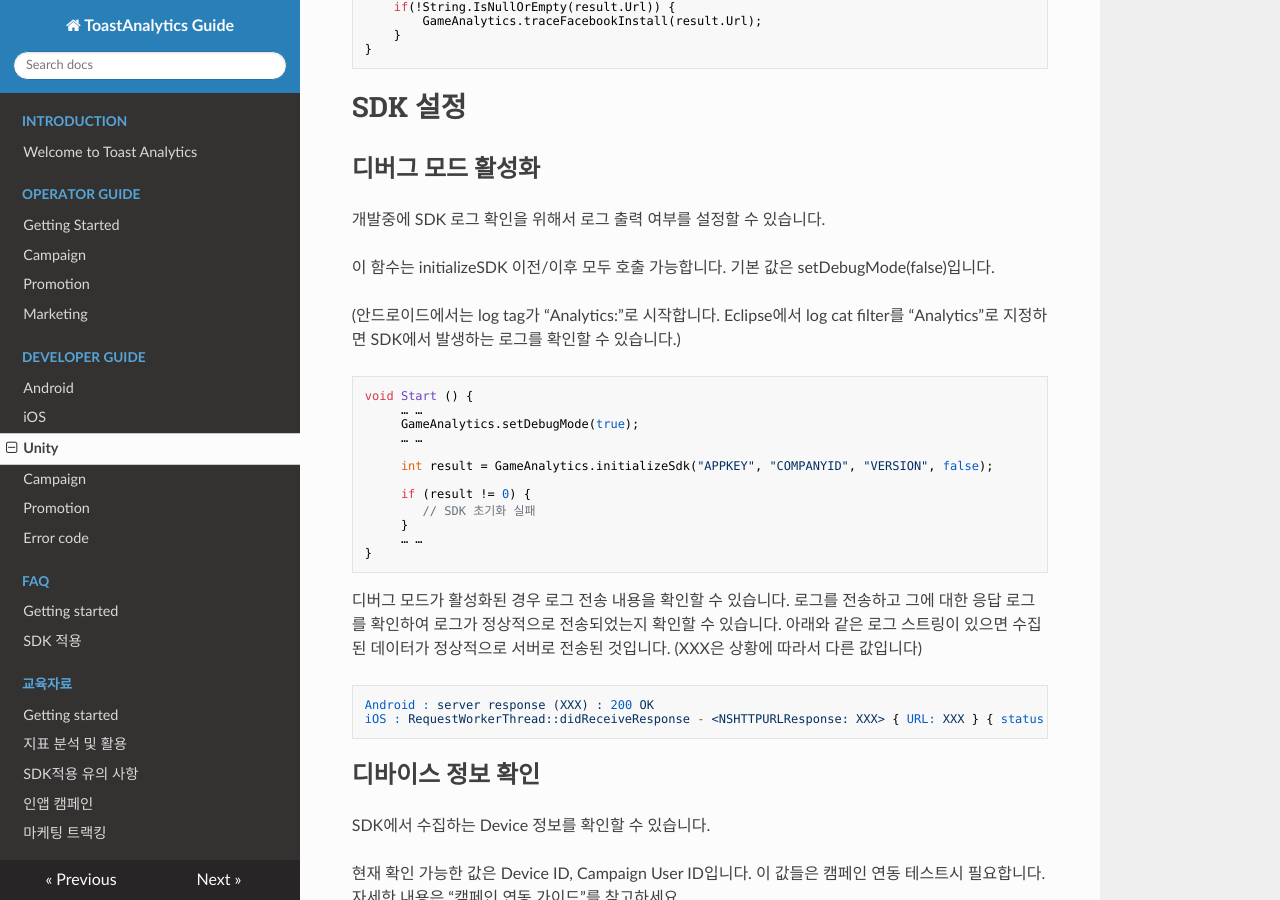
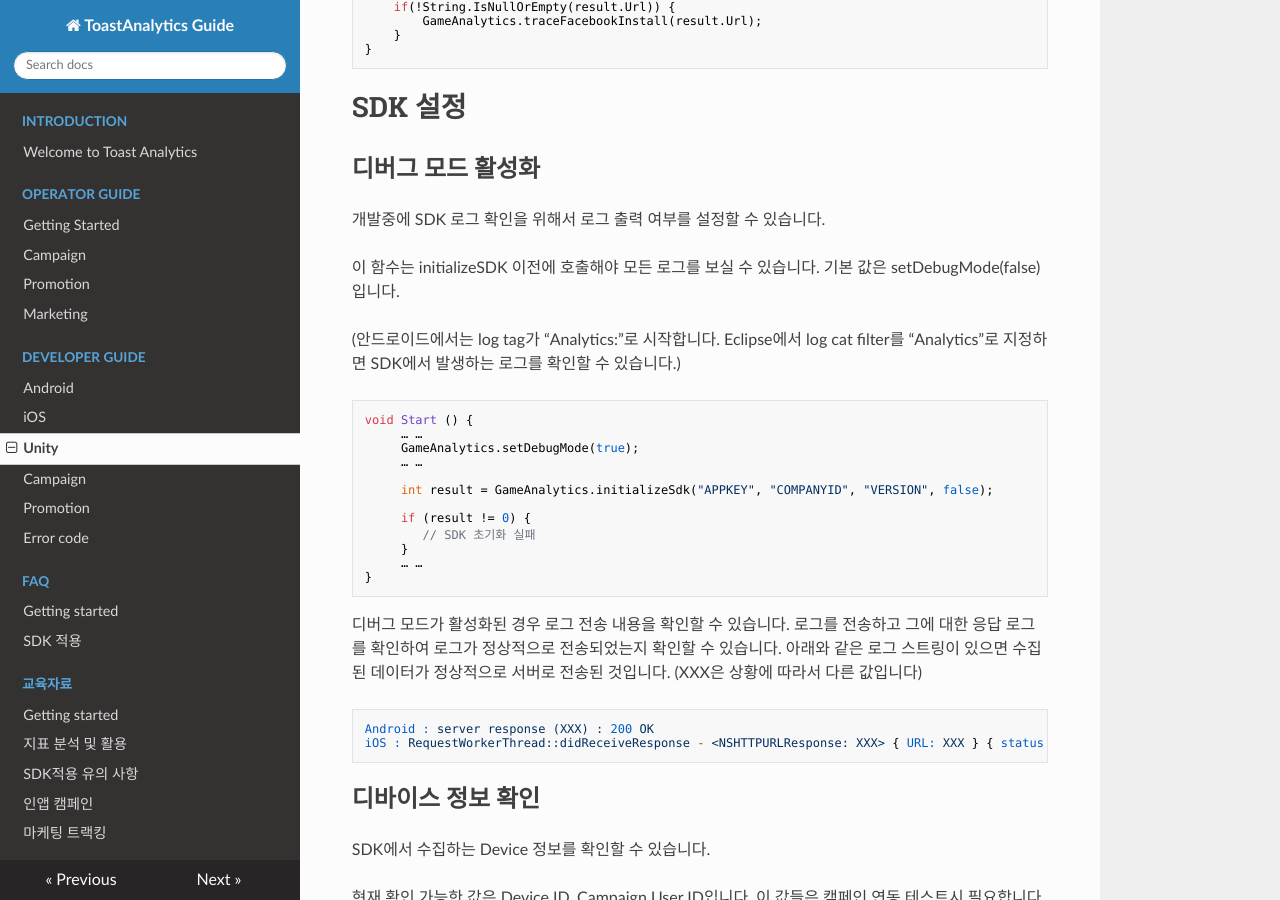
Before and after one commit to ToastAnalytics/ToastAnalytics, an MkDocs documentation site: the page built from docs/Developer/6. Unity Developer Guide.md, in a window 1280 px wide and 900 px high, scrolled down 14588 px. Built offline with MkDocs 1.6.1, drawn with Linux system fonts in a browser that asks for light colours; nearby versions of some CDN libraries; old or Windows-style settings are respelled for this version of MkDocs.

Commit message:
Update 6. Unity Developer Guide.md

```diff
--- a/docs/Developer/6. Unity Developer Guide.md
+++ b/docs/Developer/6. Unity Developer Guide.md
@@ -522,7 +522,7 @@ void DeepLinkCallback(IAppLinkResult result) {
 ## 디버그 모드 활성화
 개발중에 SDK 로그 확인을 위해서 로그 출력 여부를 설정할 수 있습니다.
 
-이 함수는 initializeSDK 이전/이후 모두 호출 가능합니다. 기본 값은 setDebugMode(false)입니다.
+이 함수는 initializeSDK 이전에 호출해야 모든 로그를 보실 수 있습니다. 기본 값은 setDebugMode(false)입니다.
 
 (안드로이드에서는 log tag가 “Analytics:”로 시작합니다. Eclipse에서 log cat filter를 “Analytics”로 지정하면 SDK에서 발생하는 로그를 확인할 수 있습니다.)
 
```
